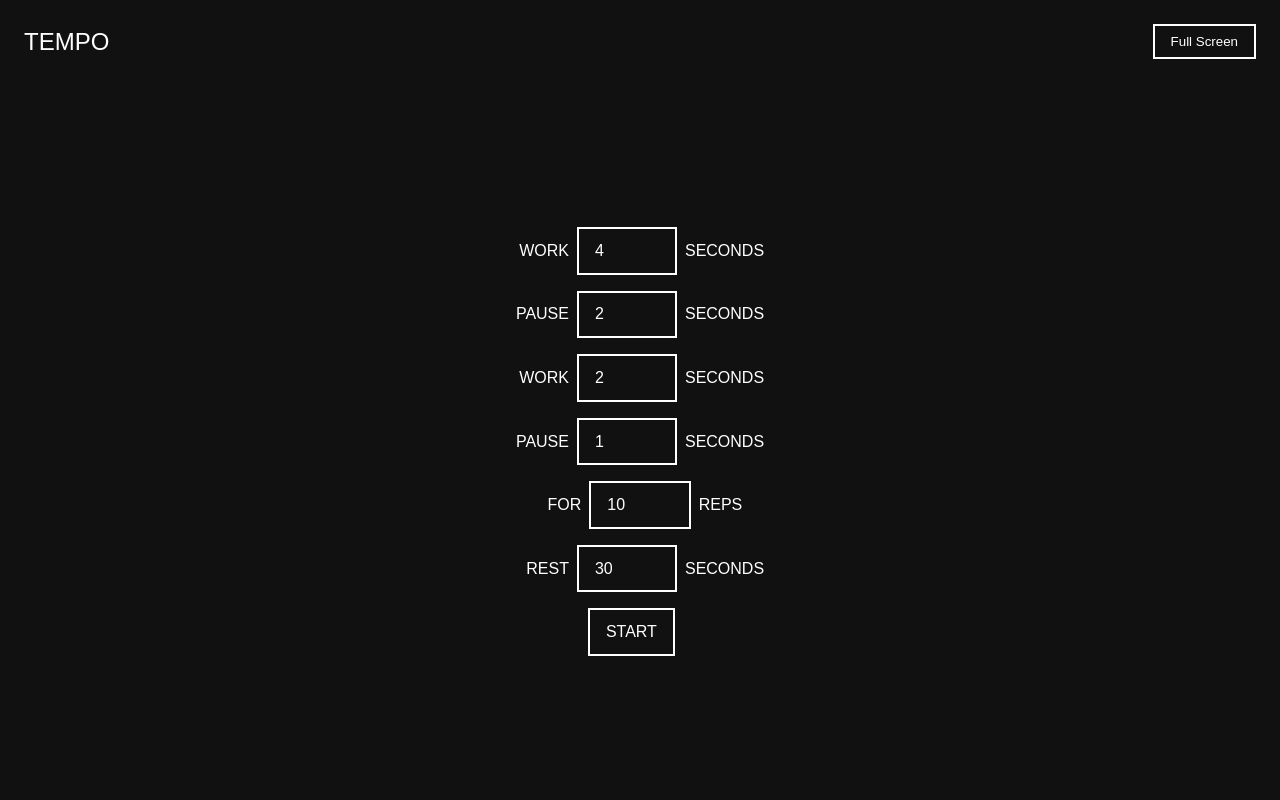
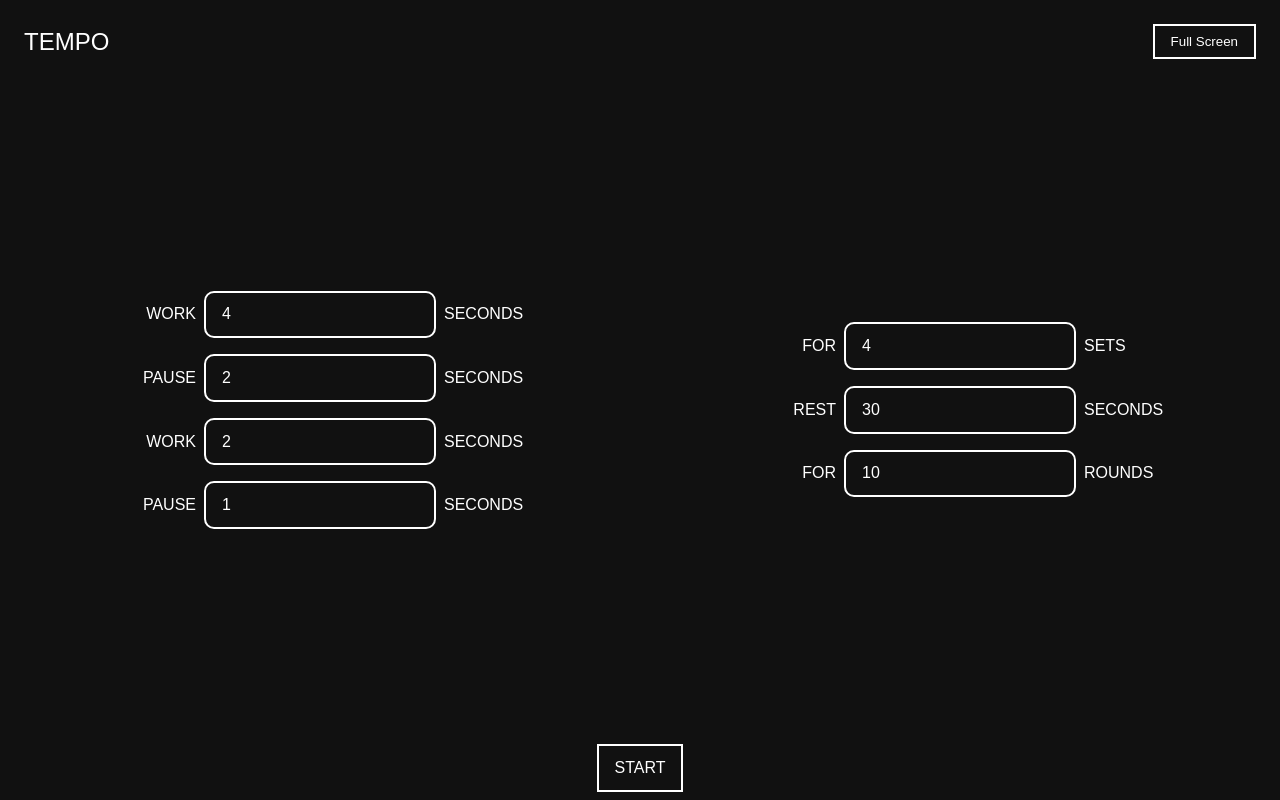
Before and after one commit to Netsbump/tempo-app, a React (Vite) app: page / in a window 1280 px wide. Built offline with nearby package versions, Linux system fonts and the light colour scheme; a web font is replaced by a local one.

Commit message:
add rest component and repetition for rounds

```diff
--- a/src/App.tsx
+++ b/src/App.tsx
@@ -9,12 +9,21 @@ function App() {
   const [repetitions, setRepetitions] = useState(0);
   const [rest, setRest] = useState(0);
   const [page, setPage] = useState('input');
+  const [isResting, setIsResting] = useState<boolean>(false);
+  const [currentRound, setCurrentRound] = useState<number>(1);
+  const [rounds, setRounds] = useState<number>(1);
 
   // Cette fonction est définie dans App.tsx et passée en tant que prop onSubmit au composant InputPage.
-  const handleSubmit = (tempo: [number, number, number, number], repetitions: number, rest: number) => {
+  const handleSubmit = (
+    tempo: [number, number, number, number],
+    repetitions: number,
+    rest: number,
+    rounds: number
+    ) => {
     setTempo(tempo);
     setRepetitions(repetitions);
     setRest(rest);
+    setRounds(rounds);
     setPage('warmup');
   };
 
@@ -27,11 +36,18 @@ function App() {
   };
 
   const handleTempoEnd = () => {
-    setPage('rest');
+    if (currentRound < rounds) {
+      setIsResting(true);
+      setPage('rest');
+    } else {
+      handleReset();
+    }
   };
 
   const handleRestEnd = () => {
-    setPage('input');
+    setIsResting(false);
+    setCurrentRound(currentRound + 1);
+    setPage('tempo');
   };
 
   return (
--- a/src/InputPage.module.css
+++ b/src/InputPage.module.css
@@ -16,9 +16,11 @@
 
   main {
     display: flex;
-    flex-direction: column;
+    /* flex-direction: column; */
     flex: 1;
-    justify-content: center;
+    justify-content: space-around;
+    width: 100%;
+    align-items: center;
   }
 
   .left {
@@ -34,7 +36,7 @@
     margin: 0 0 0 1.5rem;
   }
 
-  .tempoContainer{
+  .inputsContainer{
     display: flex;
     flex-direction: column;
     width: 100%;
@@ -59,6 +61,7 @@
     color: #fff;
     width: 4rem;
     flex: 1;
+    border-radius: 10px;
   }
 
   .inputWrapper {
--- a/src/InputPage.tsx
+++ b/src/InputPage.tsx
@@ -3,17 +3,23 @@ import FullScreenButton from './FullScreenButton';
 import styles from './InputPage.module.css';
 
 interface InputPageProps {
-  onSubmit: (tempo: [number, number, number, number], repetitions: number, rest: number) => void;
+  onSubmit: (
+    tempo: [number, number, number, number],
+    repetitions: number,
+    rest: number,
+    rounds: number
+    ) => void;
 }
 
 export const InputPage: React.FC<InputPageProps> = ({ onSubmit }) => {
   const [tempo, setTempo] = useState<[number, number, number, number]>([4, 2, 2, 1]);
-  const [repetitions, setRepetitions] = useState<number>(10);
+  const [repetitions, setRepetitions] = useState<number>(4);
   const [rest, setRest] = useState<number>(30);
+  const [rounds, setRounds] = useState<number>(10);
 
   // Elle appelle la fonction onSubmit passée en tant que prop avec les valeurs tempo et repetitions actuelles.
   const handleSubmit = () => {
-    onSubmit(tempo, repetitions, rest);
+    onSubmit(tempo, repetitions, rest, rounds);
   };
 
   return (
@@ -25,7 +31,8 @@ export const InputPage: React.FC<InputPageProps> = ({ onSubmit }) => {
         <FullScreenButton />
       </header>
       <main>
-        <div className={styles.tempoContainer}>
+
+        <div className={styles.inputsContainer}>
           {tempo.map((value, index) => (
             <div key={index} className={styles.inputWrapper}>
               <span className={styles.info}>{index % 2 === 0 ? "WORK" : "PAUSE"}</span>
@@ -45,6 +52,7 @@ export const InputPage: React.FC<InputPageProps> = ({ onSubmit }) => {
           ))}
         </div>
 
+        <div className={styles.inputsContainer}>
           <div className={styles.inputWrapper}>
             <span className={styles.info}>FOR</span>
             <input
@@ -53,7 +61,7 @@ export const InputPage: React.FC<InputPageProps> = ({ onSubmit }) => {
               value={repetitions}
               onChange={(e) => setRepetitions(parseInt(e.target.value))}
             />
-          <span className={styles.duration}>REPS</span>
+            <span className={styles.duration}>SETS</span>
           </div>
 
           <div className={styles.inputWrapper}>
@@ -68,12 +76,25 @@ export const InputPage: React.FC<InputPageProps> = ({ onSubmit }) => {
           </div>
 
           <div className={styles.inputWrapper}>
+            <span className={styles.info}>FOR</span>
+            <input
+              className={styles.input}
+              type="number"
+              value={rounds}
+              onChange={(e) => setRounds(parseInt(e.target.value))}
+            />
+            <span className={styles.duration}>ROUNDS</span>
+          </div>
+        </div>
+
+      </main>
+      <footer>
+      <div className={styles.inputWrapper}>
         <button className={styles.submitButton} onClick={handleSubmit}>
           START
         </button>
         </div>
-
-      </main>
+      </footer>
     </div>
   );
 };
--- a/src/TempoPage.tsx
+++ b/src/TempoPage.tsx
@@ -111,7 +111,7 @@ export const TempoPage: React.FC<TempoPageProps> = ({ tempo, repetitions, onRese
       </main>
 
       <div className={styles.completed}>
-          {isFinished ? `${repetitions} ROUNDS COMPLETED` : null}
+          {isFinished ? `${repetitions} SETS COMPLETED` : null}
       </div>
 
       <button className={styles.resetButton} onClick={onReset}>
```
Lines whose indentation alone changed are shown as unchanged.
